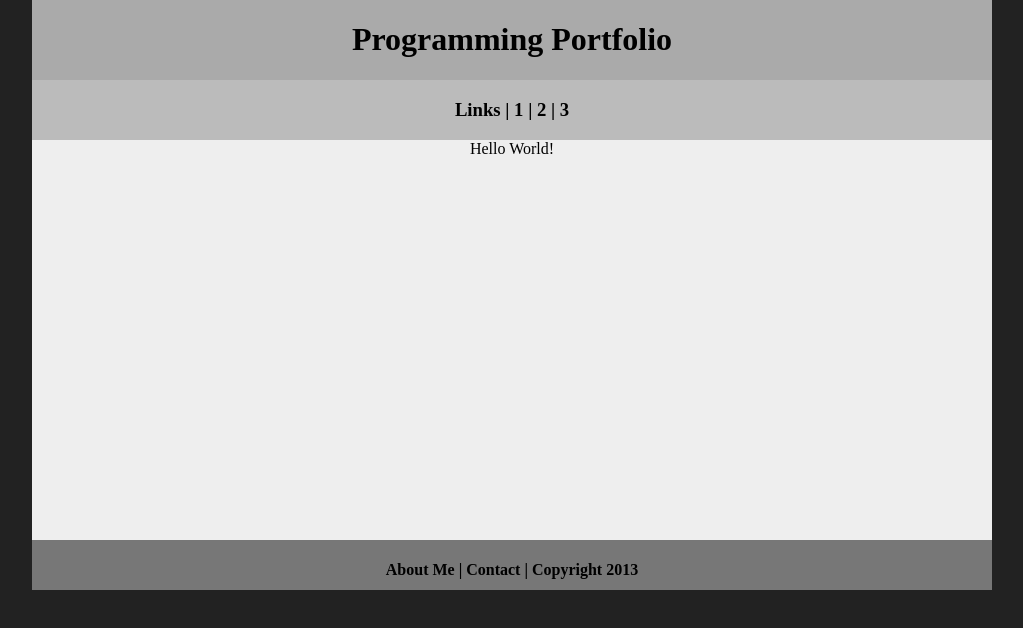
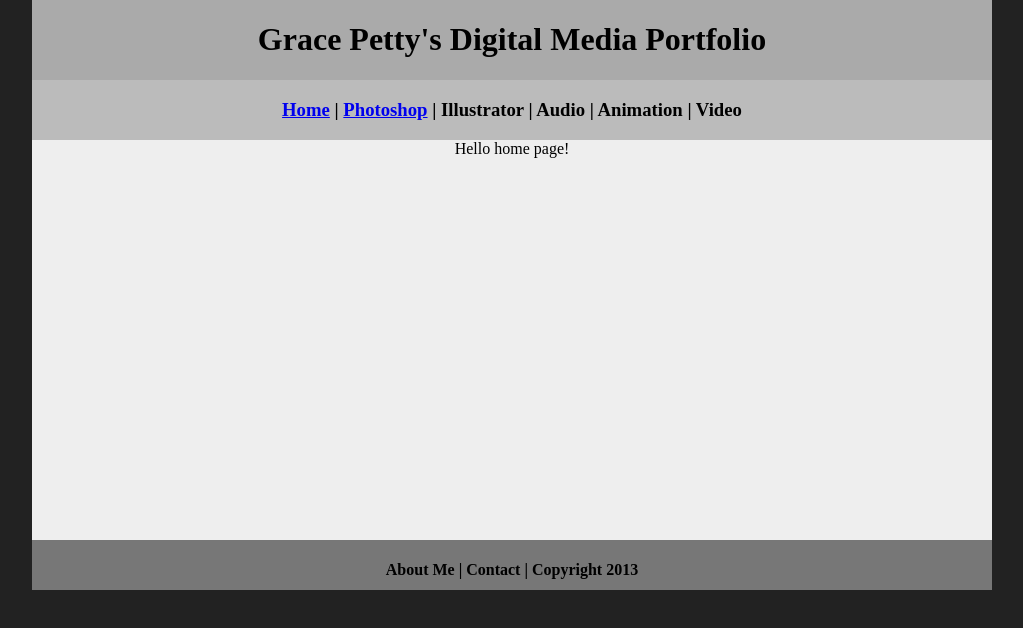
Before and after one commit to gracegail/GGPPortfolio, a plain HTML site: page index.html in a window 1280 px wide. Shown: the whole page, without its empty margins (128-1151 px from the left). Drawn offline with Linux system fonts and the light colour scheme.

Commit message:
Add files via upload

```diff
--- a/index.html
+++ b/index.html
@@ -3,18 +3,18 @@
 <head>
 	<!-- This is a comment! Text here will be ignored by the browser. -->
 	<meta charset="UTF-8">
-	<title>My Portfolio</title>
+	<title>Grace Petty's Digital Media Portfolio</title>
 	<link href="myCSS.css" rel="stylesheet" type="text/css">
 </head>
 <body>
 <div class="container">
   <div class="header">
-  	<h1>Programming Portfolio</h1>
+  	<h1>Grace Petty's Digital Media Portfolio</h1>
   </div>
   <div class="nav">
-    <h3>Links | 1 | 2 | 3</h3>
+    <h3><a href="index.html">Home</a> | <a href="photoshop /index.html">Photoshop</a> | Illustrator | Audio | Animation | Video </h3>
   </div>
-  <div class="content">Hello World!</div>
+  <div class="content">Hello home page!</div>
   <div class="footer">
     <h4>About Me | Contact | Copyright 2013</h4>
   </div>
```
